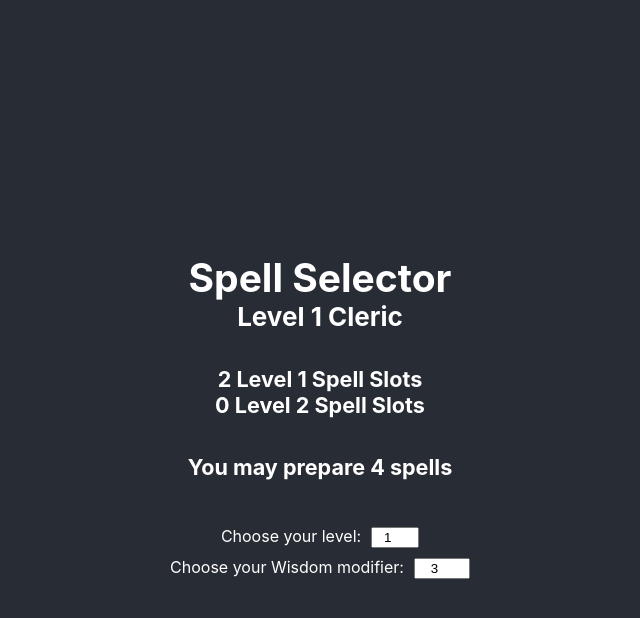
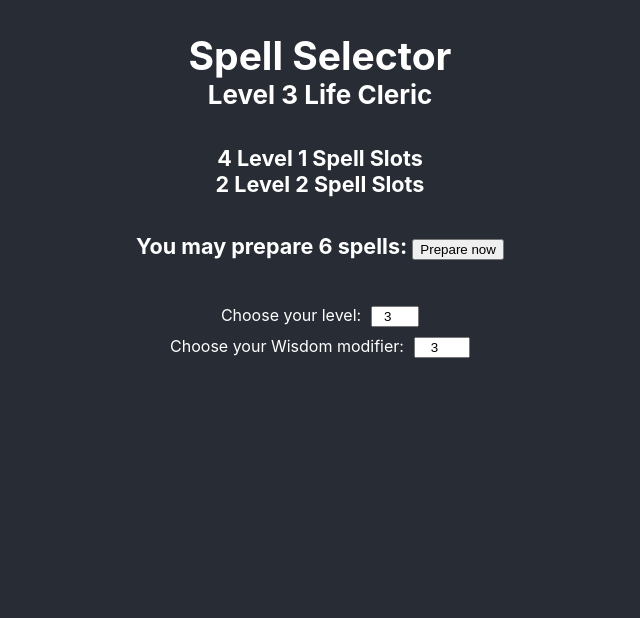
Before and after one commit to ethanvernon/spell_selector, a React (Create React App) app: page / in a window 1280 px wide. Shown: the top 618 px of the page, without its empty margins (320-960 px from the left). Built offline with nearby package versions, Linux system fonts and the light colour scheme.

Commit message:
Added SelectionHeader.js

```diff
--- a/src/App.css
+++ b/src/App.css
@@ -13,7 +13,6 @@
   display: flex;
   flex-direction: column;
   align-items: center;
-  justify-content: center;
   font-size: calc(10px + 2vmin);
   color: white;
 }
--- a/src/LevelChooser.js
+++ b/src/LevelChooser.js
@@ -14,7 +14,7 @@ export class LevelChooser extends Component {
 
 	render() {
 		return (
-			<div>
+			<div className={this.props.hide}>
 				<span style={{fontSize:16, marginRight:10}}>Choose your level:</span>
 				<input
 					style={{textAlign:'center'}}
--- a/src/Parent.js
+++ b/src/Parent.js
@@ -2,6 +2,7 @@ import React, { Component } from 'react';
 import './App.css';
 import {LevelChooser} from './LevelChooser';
 import {WisModChooser} from './WisModChooser';
+import {SelectionHeader} from './SelectionHeader';
 
 export class Parent extends Component {
 
@@ -14,17 +15,19 @@ export class Parent extends Component {
 	      					'Inflict Wounds', 'Protection from Evil and Good', 'Purify Food and Drink', 'Sanctuary', 'Shield of Faith'],
 	      	secondLevel: 	['Aid', 'Augury', 'Blindness/Deafness', 'Calm Emotions', 'Continual Flame', 'Enhance Ability', 'Find Traps', 'Gentle Repose', 'Hold Person', 'Lesser Restoration',
 	      					'Locate Object', 'Prayer of Healing', 'Protection from Poison', 'Silence', 'Spiritual Weapon', 'Warding Bond', 'Zone of Truth'],
-	      	clericLevel: 1,
-	      	levelOneSlots: 2,
-	      	levelTwoSlots: 0,
+	      	clericLevel: 3,
+	      	levelOneSlots: 4,
+	      	levelTwoSlots: 2,
 	      	wisdomMod: 3,
-	      	spellNumber: 4
+	      	spellNumber: 6,
+	      	hide: ""
 	    };
 
 	    this.changeClericLevel = this.changeClericLevel.bind(this);
 	    this.changeSpellSlots = this.changeSpellSlots.bind(this);
 	    this.changeWisMod = this.changeWisMod.bind(this);
 	    this.changeSpellNumber = this.changeSpellNumber.bind(this);
+	    this.hideForChoosing = this.hideForChoosing.bind(this);
 	}
 
 	changeClericLevel(newLevel) {
@@ -73,22 +76,35 @@ export class Parent extends Component {
 		})
 	}
 
+	hideForChoosing() {
+		this.setState({
+			hide: "hidden"
+		})
+	}
+
 
 	render() {
 		return (
 			<div>
-				<h2 style={{marginBottom:0}}>Spell Selector</h2>
-				<h4 style={{marginTop:0}}>Level {this.state.clericLevel} Cleric</h4>
-				<h5 style={{marginTop:0, marginBottom:0}}>{this.state.levelOneSlots} Level 1 Spell Slots</h5>
-				<h5 style={{marginTop:0}}>{this.state.levelTwoSlots} Level 2 Spell Slots</h5>
-				<h5 style={{marginTop:0}}>You may prepare {this.state.spellNumber} spells</h5>
+				<SelectionHeader
+					level={this.state.clericLevel}
+					levelOne={this.state.levelOneSlots}
+					levelTwo={this.state.levelTwoSlots}
+					spellNumber={this.state.spellNumber}
+					handleClick = {this.hideForChoosing}
+					hide = {this.state.hide}/>
 
 				<LevelChooser
+					className={this.state.hide}
 					onChange = {this.changeClericLevel}
-					level={this.state.clericLevel}/>
+					level={this.state.clericLevel}
+					hide = {this.state.hide}/>
+
 				<WisModChooser
+				 	className={this.state.hide}
 					onChange = {this.changeWisMod}
-					wisMod={this.state.wisdomMod}/>
+					wisMod={this.state.wisdomMod}
+					hide = {this.state.hide}/>
 			</div>
 			)
 	}
--- /dev/null
+++ b/src/SelectionHeader.js
@@ -0,0 +1,29 @@
+import React, { Component } from 'react';
+import './App.css';
+
+export class SelectionHeader extends Component {
+  	constructor(props) {
+	    super(props);
+	    this.handleClick = this.handleClick.bind(this);
+	}
+
+	handleClick() {
+		this.props.handleClick();
+	}
+
+
+	render() {
+		return (
+			<div>
+				<h2 style={{marginBottom:0}}>Spell Selector</h2>
+				<div className={this.props.hide}>
+					<h4 style={{marginTop:0}}>Level {this.props.level} Life Cleric</h4>
+					<h5 style={{marginTop:0, marginBottom:0}}>{this.props.levelOne} Level 1 Spell Slots</h5>
+					<h5 style={{marginTop:0}}>{this.props.levelTwo} Level 2 Spell Slots</h5>
+					<h5 style={{marginTop:0}}>You may prepare {this.props.spellNumber} spells: <button onClick={this.handleClick}>Prepare now</button></h5>
+				</div>
+			</div>
+		)
+	}
+
+}
--- a/src/WisModChooser.js
+++ b/src/WisModChooser.js
@@ -14,7 +14,7 @@ export class WisModChooser extends Component {
 
 	render() {
 		return (
-			<div>
+			<div className={this.props.hide}>
 				<span style={{fontSize:16, marginRight:10}}>Choose your Wisdom modifier:</span>
 				<input
 					style={{textAlign:'center'}}
--- a/src/index.css
+++ b/src/index.css
@@ -12,3 +12,7 @@ code {
   font-family: source-code-pro, Menlo, Monaco, Consolas, "Courier New",
     monospace;
 }
+
+.hidden {
+	display:none;
+}
```
